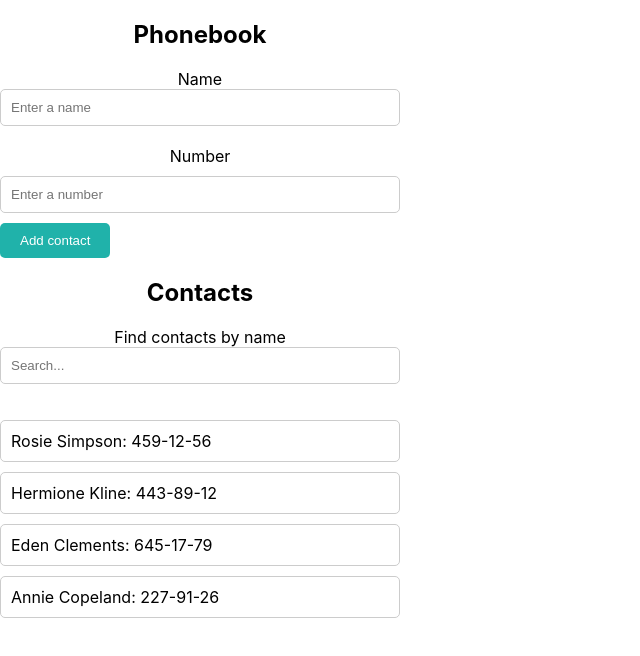
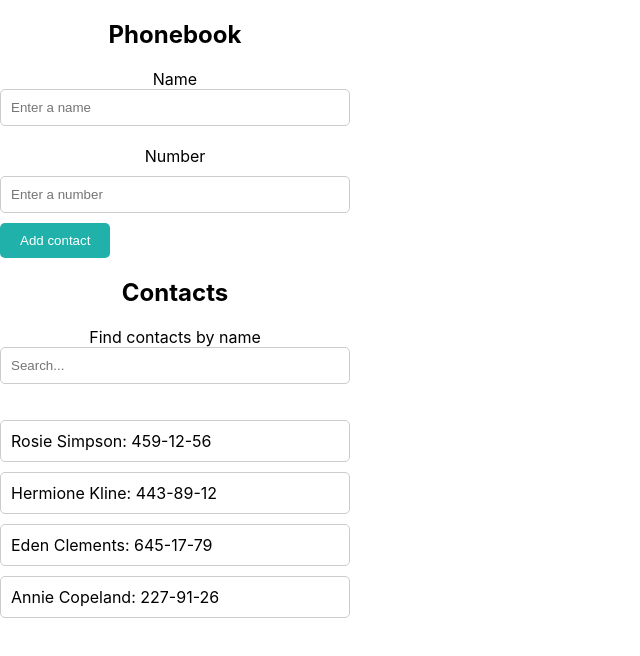
Before and after one commit to Katharinaad/goit-react-hw-02-phonebook, a React (Create React App) app: page / in a window 1280 px wide. Shown: the top 656 px of the page, without its empty margins (0-640 px from the left). Built offline with nearby package versions, Linux system fonts and the light colour scheme.

Commit message:
Update index.css

```diff
--- a/src/index.css
+++ b/src/index.css
@@ -17,7 +17,7 @@ code {
 .container {
   display: flex;
   flex-direction: column;
-  max-width: 400px;
+  max-width: 350px;
 }
 
 h2 {
```
